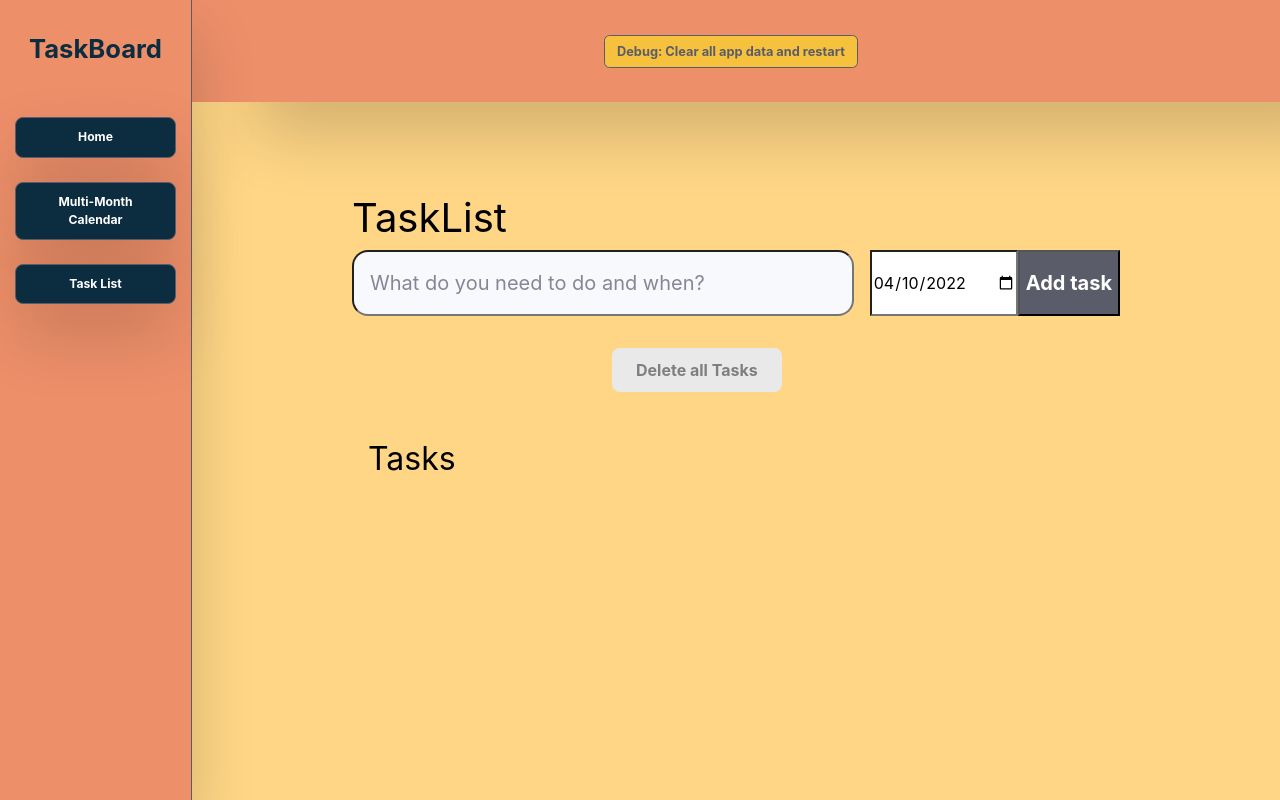
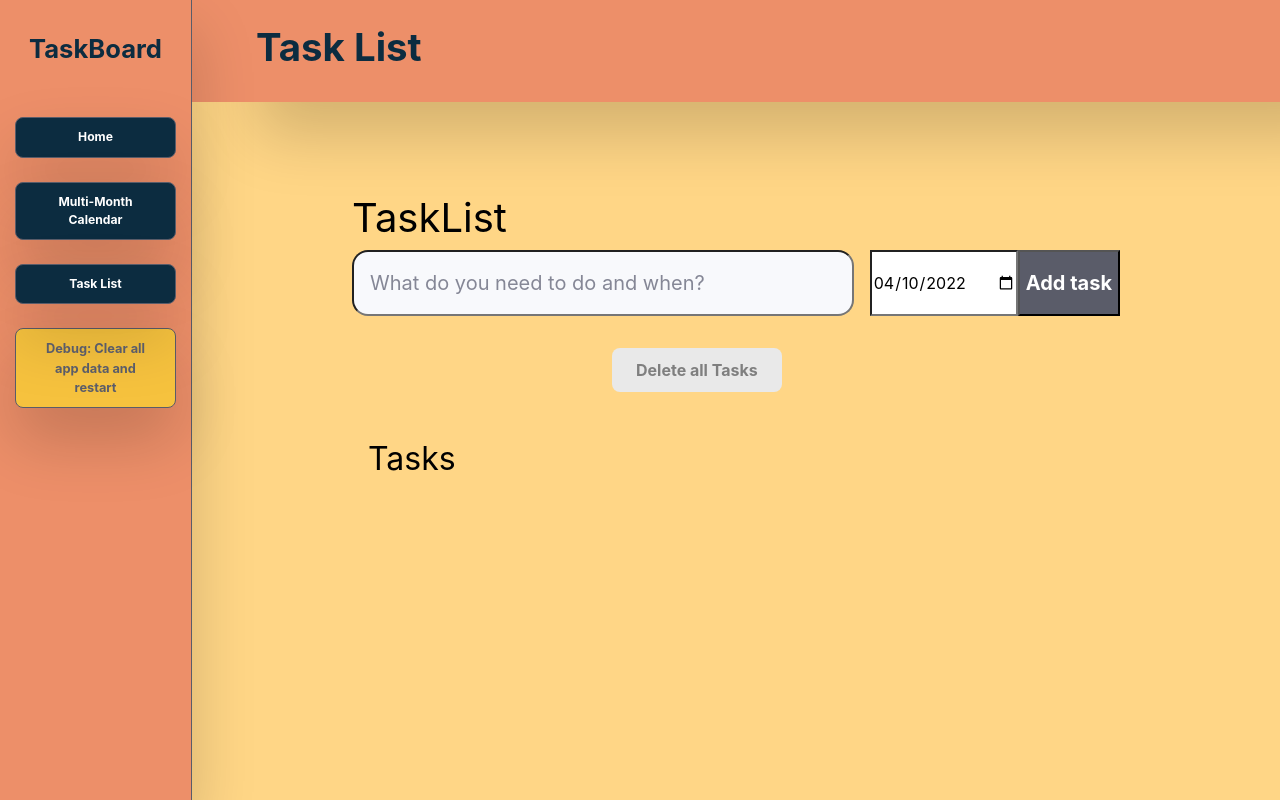
Before and after one commit to scottedkreider/TaskBoard-MMC, a Node server app: template views/pages/tasklist.ejs in a window 1280 px wide. Run offline with Node 20, Linux system fonts and the light colour scheme; the template is opened without the code that fills it, so the values that code supplies are empty; some libraries are stand-ins or nearby versions.

Commit message:
Signed-off-by: scottedkreider <scottedkreider@gmail.com>

```diff
--- a/public/css/index.css
+++ b/public/css/index.css
@@ -398,3 +398,13 @@ table {
     padding: 1rem 1rem;
     vertical-align: middle;
   }
+
+
+  #debug {
+    position: absolute;
+    bottom: 0;
+}
+
+#container-rel {
+    position: relative;
+}
--- a/public/js/tasklist.js
+++ b/public/js/tasklist.js
@@ -1,6 +1,6 @@
 function arrayRemove(arr, value) {
 
-    return arr.filter(function(ele){
+    return arr.filter(function (ele) {
         return ele != value;
     });
 }
@@ -27,9 +27,9 @@ window.addEventListener('DOMContentLoaded', () => {
         : [];
 
     deleteAll.addEventListener('click', (event) => {
-        if(listOfTasks.length === 0){
+        if (listOfTasks.length === 0) {
             alert("There are no tasks to delete");
-        } else if(confirm("Are you sure you want to delete all tasks?")){
+        } else if (confirm("Are you sure you want to delete all tasks?")) {
             listOfTasks = [];
             localStorage.removeItem("task-list");
             location.reload();
@@ -38,7 +38,7 @@ window.addEventListener('DOMContentLoaded', () => {
         }
     })
 
-    if(listOfTasks){
+    if (listOfTasks) {
         listOfTasks.forEach((task, index) => {
             const task_el = document.createElement("div");
             task_el.classList.add("task");
@@ -88,23 +88,45 @@ window.addEventListener('DOMContentLoaded', () => {
 
             list_el.appendChild(task_el);
 
-            task_delete_el.addEventListener('click',()=>{
-                console.log(task_el.firstElementChild.firstElementChild.id);
-                list_el.removeChild(task_el);
-                localStorage.setItem("task-list",JSON.stringify(listOfTasks.slice(task_el.firstElementChild.firstElementChild.id,1)));
+            // task_delete_el.addEventListener('click',()=>{
+            //     list_el.removeChild(task_el);
+            //     localStorage.setItem("task-list",JSON.stringify(listOfTasks.slice(task_el.firstElementChild.firstElementChild.id,1)));
 
-                // listOfTasks = listOfTasks.length === 1 ? [] : listOfTasks.slice(ind, 1);
-                // localStorage.setItem("task-list",JSON.stringify(listOfTasks));
+            //     // listOfTasks = listOfTasks.length === 1 ? [] : listOfTasks.slice(ind, 1);
+            //     // localStorage.setItem("task-list",JSON.stringify(listOfTasks));
+            // })
+            del_buttons = document.querySelectorAll("button.delete");
+            // console.log(del_buttons);
+            del_buttons.forEach((button) => {
+                button.addEventListener('click', () => {
+                    // console.log("deleters");
+                    task_el_remove = button.parentElement.parentElement;
+                    list_el.removeChild(task_el_remove);
+                    // console.log(button.parentElement.parentElement.firstChild.firstChild.value);
+                    // localStorage.setItem("task-list", JSON.stringify(listOfTasks.slice(task_el.firstElementChild.firstElementChild.id, 1)));
+                    // console.log(listOfTasks)
+                    let ind;
+                    listOfTasks.forEach((task, index) => {
+                        if (task.taskName === button.parentElement.parentElement.firstChild.firstChild.value){
+                            ind = index;
+                        };
+                    })
+                    listOfTasks.splice(ind,1);
+                    // console.log(listOfTasks);
+                    localStorage.setItem("task-list", JSON.stringify(listOfTasks.slice(task_el.firstElementChild.firstElementChild.id, 1)));
                 })
             })
+        })
+
     }
 
-
-    form.addEventListener('submit',(e) =>{
+    form.addEventListener('submit', (e) => {
         e.preventDefault();
 
-      const task = {taskName: taskInput.value,
-        taskDate: dateInput.value};
+        const task = {
+            taskName: taskInput.value,
+            taskDate: dateInput.value
+        };
 
         if (!task) {
             alert("Please add a task!");
@@ -142,7 +164,7 @@ window.addEventListener('DOMContentLoaded', () => {
         task_content_el.appendChild(date_input_el);
 
         listOfTasks.push(task);
-      localStorage.setItem("task-list",JSON.stringify(listOfTasks));
+        localStorage.setItem("task-list", JSON.stringify(listOfTasks));
 
         const task_actions_el = document.createElement("div");
         task_actions_el.classList.add("actions");
@@ -153,6 +175,7 @@ window.addEventListener('DOMContentLoaded', () => {
 
         const task_delete_el = document.createElement("button");
         task_delete_el.classList.add("delete");
+        task_delete_el.setAttribute("id", "delete");
         task_delete_el.innerHTML = "Delete";
 
         //   task_actions_el.appendChild(task_edit_el);
@@ -163,6 +186,7 @@ window.addEventListener('DOMContentLoaded', () => {
         list_el.appendChild(task_el);
 
         taskInput.value = "";
+
 
         //   task_edit_el.addEventListener('click', () => {
         //       console.log("we edit");
@@ -176,12 +200,48 @@ window.addEventListener('DOMContentLoaded', () => {
         //     }
         //   });
 
-      task_delete_el.addEventListener('click',()=>{
-                console.log(task_el.firstElementChild.firstElementChild.id);
-                list_el.removeChild(task_el);
-                localStorage.setItem("task-list",JSON.stringify(listOfTasks.slice(task_el.firstElementChild.firstElementChild.id,1)));
-                // listOfTasks = listOfTasks.length === 1 ? [] : listOfTasks.slice(ind, 1);
-                // localStorage.setItem("task-list",JSON.stringify(listOfTasks));
+        //   task_delete_el.addEventListener('click',()=>{
+        //             console.log(task_el.firstElementChild.firstElementChild.id);
+        //             list_el.removeChild(task_el);
+        //             localStorage.setItem("task-list",JSON.stringify(listOfTasks.slice(task_el.firstElementChild.firstElementChild.id,1)));
+        //             // listOfTasks = listOfTasks.length === 1 ? [] : listOfTasks.slice(ind, 1);
+        //             // localStorage.setItem("task-list",JSON.stringify(listOfTasks));
+        //   })
+
+        del_buttons = document.querySelectorAll("button.delete");
+        // console.log(del_buttons);
+        del_buttons.forEach((button) => {
+            button.addEventListener('click', () => {
+                // console.log("deleters");
+                let task_el_remove = button.parentElement.parentElement;
+                list_el.removeChild(task_el_remove);
+                // console.log(button.parentElement.parentElement.firstChild.firstChild.value);
+                // localStorage.setItem("task-list", JSON.stringify(listOfTasks.slice(task_el.firstElementChild.firstElementChild.id, 1)));
+                // console.log(listOfTasks)
+                let ind;
+                listOfTasks.forEach((task, index) => {
+                    if (task.taskName === button.parentElement.parentElement.firstChild.firstChild.value){
+                        ind = index;
+                    };
+                })
+                listOfTasks.splice(ind,1);
+                // console.log(listOfTasks);
+                localStorage.setItem("task-list", JSON.stringify(listOfTasks.slice(task_el.firstElementChild.firstElementChild.id, 1)));
             })
         })
+
     })
+
+
+})
+
+
+
+
+//   del_buttons = document.querySelectorAll("#delete");
+//   console.log(del_buttons);
+//   del_buttons.forEach((button) => {
+//     button.addEventListener('click',() => {
+//         console.log("deleters");
+//     })
+//   })
--- a/views/pages/index.ejs
+++ b/views/pages/index.ejs
@@ -29,10 +29,10 @@
             <div id = "content" class = "bg-lightpeach">
 
                 <!-- Topbar -->
-                <%- include(`../partials/_topbar`) %>
+                <%- include(`../partials/_topbar`,{name: "Home"}) %>
 
                 <div class = "container">
-                    <div class = "row" style = "color: #ffd686;">
+                    <div class = "row px-2" style = "color: #ffd686;">
                         <div class = "py-5 bg-grey font-navy border border-dark shadow-lg overflow-hidden container-fluid main-container bg-grey rounded">
                             <div class = "container-fluid font-navy ">
                                 <h1 style="text-align: center;"><strong>Welcome to TaskBoard.</strong></h1>
@@ -46,7 +46,6 @@
                                 <td style="width: 384.281px;">
                                 <p>Everyone is more motivated when they have a goal they are striving for.</p>
                                 <p>Use the multi-month calendar to set a goal date a few weeks or months away. Then check off each day as you complete it. Watch the days tick down as you get closer to the end.</p>
-                                <p>Go for the <span class = "font-weight-bold font-winninggold">go(a)ld</span>!</p>
                                 </td>
                                 </tr>
                                 <tr>
--- a/views/pages/tasklist.ejs
+++ b/views/pages/tasklist.ejs
@@ -28,7 +28,7 @@
             <div id = "content" class = "bg-lightpeach">
 
                 <!-- Topbar -->
-                <%- include(`../partials/_topbar`,{url:''}) %>
+                <%- include(`../partials/_topbar`,{name: "Task List"}) %>
 
                 <!-- Page content -->
                 <div class = "container-fluid main-container">
--- a/views/partials/_sidebar.ejs
+++ b/views/partials/_sidebar.ejs
@@ -1,25 +1,26 @@
 <!-- Sidebar sidebar -->
-        <div class = "bg-peach sticky-left sticky-top shadow-lg border-right border-dark" style = "width: 15vw; padding: 15px;">
-            <ul class = "navbar-nav accordian" id="accordionSidebar">
+<div class="container-rel bg-peach sticky-left sticky-top shadow-lg border-right border-dark" style="width: 15vw; padding: 15px;">
+    <ul class="navbar-nav accordian" id="accordionSidebar">
         <!-- sidebar sidebar-dark  -->
 
         <!-- Logo -->
-                <div class = "d-flex align-items-center" style = "height: 8vw;">
-                    <div class = "d-flex text-light font-weight-bold justify-content-center"  style = "height: 8vh; width: 15vw;">
-                        <div class = "font-navy text-align-center font-weight-bold">
+        <div class="d-flex align-items-center" style="height: 8vw;">
+            <div class="d-flex text-light font-weight-bold justify-content-center" style="height: 8vh; width: 15vw;">
+                <div class="font-navy text-align-center font-weight-bold">
                     <a href="index">
-                            <h2 class = "font-weight-bold font-navy" style = "font-size: 2vw; text-overflow: ellipsis;">TaskBoard</h2>
+                        <h2 class="font-weight-bold font-navy" style="font-size: 2vw; text-overflow: ellipsis;">
+                            TaskBoard</h2>
                     </a>
                 </div>
             </div>
         </div>
 
-                <div class = "h_line"></div>
+        <div class="h_line"></div>
 
         <!-- Main Screen -->
-                    <li class = "nav-item" style = "font-size: 0.95vw;">
+        <li class="nav-item" style="font-size: 0.95vw;">
             <form action="index">
-                                <button type = "submit" class = "border border-dark shadow-lg font-weight-bold btn-block button3 btn-dark">
+                <button type="submit" class="border border-dark shadow-lg font-weight-bold btn-block button3 btn-dark">
                     Home
                 </button>
             </form>
@@ -30,24 +31,30 @@
 
         <br>
         <!-- MMC Link -->
-                <li class = "nav-item" style = "font-size: 0.95vw;">
+        <li class="nav-item" style="font-size: 0.95vw;">
             <form action="multiMonthCalendar">
-                        <button type = "submit" class = "border border-dark shadow-lg font-weight-bold btn-block button3 btn-dark">
+                <button type="submit" class="border border-dark shadow-lg font-weight-bold btn-block button3 btn-dark">
                     Multi-Month Calendar
                 </button>
             </form>
         </li>
         <br>
         <!-- Task List Link -->
-                <li class = "nav-item" style = "font-size: 0.95vw;">
+        <li class="nav-item" style="font-size: 0.95vw;">
             <form action="taskList">
-                        <button type = "submit" class = "border border-dark shadow-lg btn-block button3 font-weight-bold btn-dark">
+                <button type="submit" class="border border-dark shadow-lg btn-block button3 font-weight-bold btn-dark">
                     Task List
                 </button>
             </form>
         </li>
-
+        <br>
 
 
     </ul>
+            <!-- Task List Link -->
+            <div if = "debug">
+                <button id="debugButton"
+                    class="border border-dark shadow-lg btn-block button3 font-weight-bold btn-warning text-dark"
+                    style="font-size: 1vw;">Debug: Clear all app data and restart</button>
             </div>
+</div>
--- a/views/partials/_topbar.ejs
+++ b/views/partials/_topbar.ejs
@@ -1,6 +1,7 @@
                 <!-- Topbar -->
                 <div class = "sticky-left bg-peach shadow-lga " style = "height: 8vw;">
                     <div class = "sticky-top navbar navbar-custom navbar-expand topbar" style = "height: 8vw;">
+                        <h1 style = "font-size: 3vw;" class = "px-5 font-navy font-weight-bold"><%= name %></h1>
                         <!-- <form action="/login" method = "GET">
                             <div>
                                 <button type = "submit" class = "bg-mint button3 btn-dark font-weight-bold">
@@ -16,8 +17,8 @@
                             </div>
                         </form> -->
 
-                        <div class = "center">
+                        <!-- <div class = "center">
                             <button id = "debugButton" class = "btn btn-primary btn-warning text-dark border-dark button button3 font-weight-bold"  style = "font-size: 1vw;">Debug: Clear all app data and restart</button>
-                        </div>
+                        </div> -->
                     </div>
                 </div>
```
Also changed, not shown: views/pages/multiMonthCalendar.ejs (+4 -4 lines). Lines whose indentation alone changed are shown as unchanged.
